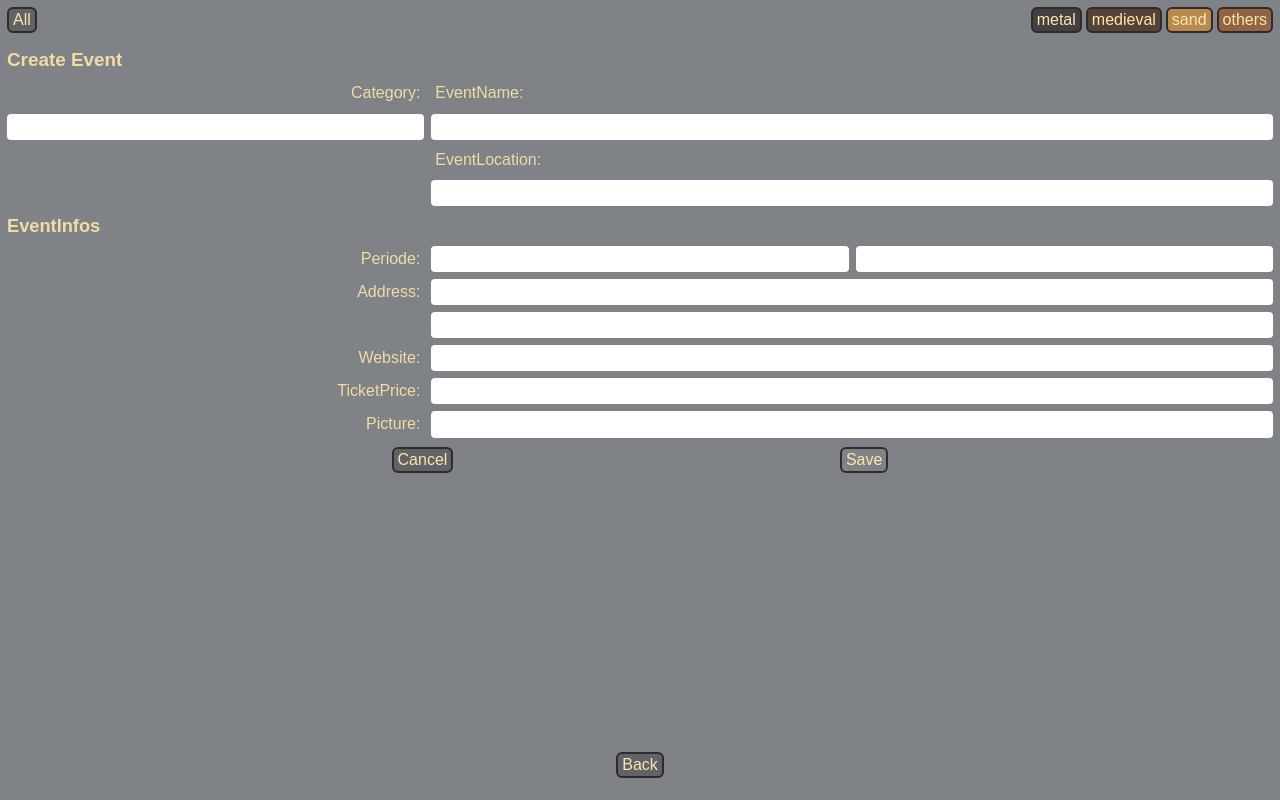
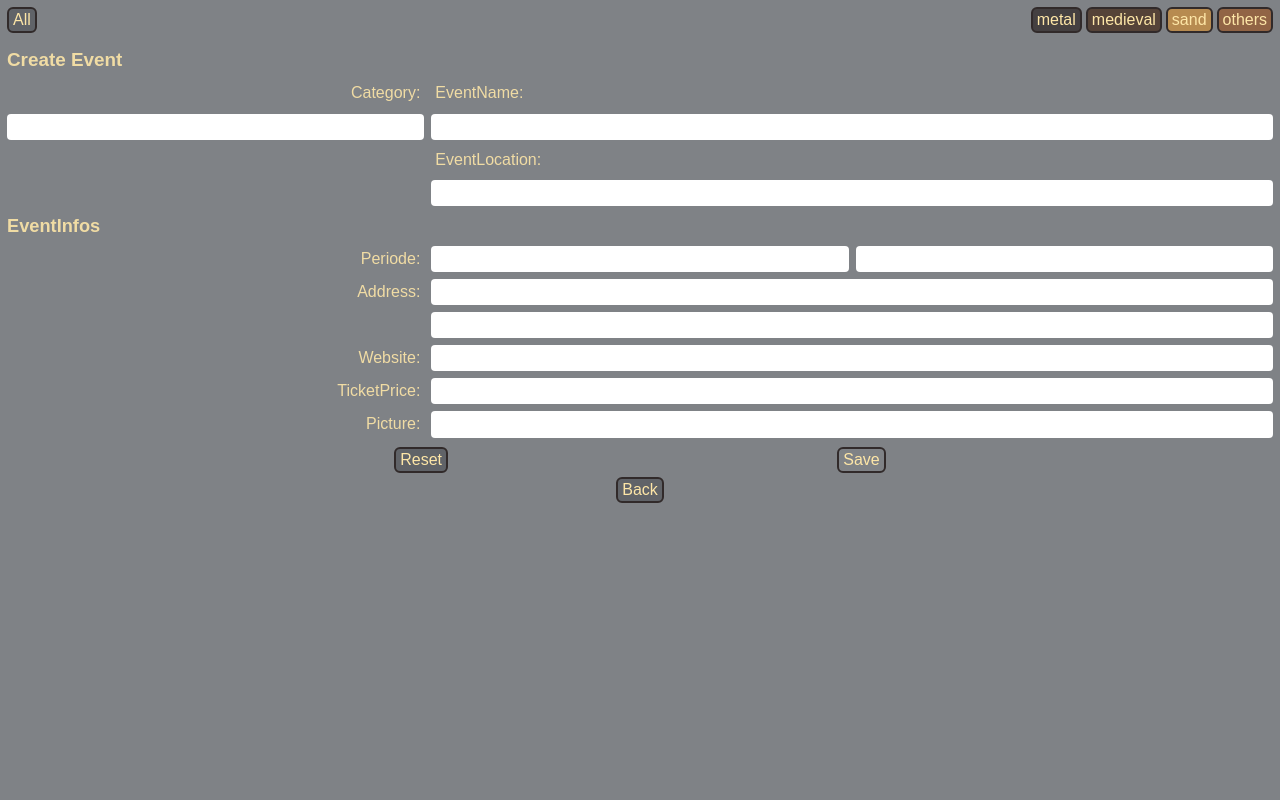
Before and after one commit to jennydely/EventView, a React (Create React App) app: page / in a window 1280 px wide. Both pictures are taken after a click on the button "Create Event". Built offline with nearby package versions, Linux system fonts and the light colour scheme.

Commit message:
Fix go back button

```diff
--- a/src/EventPage.js
+++ b/src/EventPage.js
@@ -8,20 +8,15 @@ import useEvents from './componentsEventPage/useEvents'
 export default function EventPage() {
     const [categoryFilter, setCategoryFilter] = useState('all')
     const { eventArray, addEvent } = useEvents()
-    const { formIsVisible, showForm, onSave, onCancel } = useEventForm(addEvent)
+    const { formIsVisible, showForm, onSave, goBack } = useEventForm(addEvent)
 
     return (
         <>
             <Header onSelectFilter={setCategoryFilter} />
 
             {formIsVisible ? (
-
-                <><main><EventForm onCancel={onCancel} onSave={onSave} />
+                <main><EventForm goBack={goBack} onSave={onSave} />
                 </main>
-                               <footer>
-                    <button onClick={() => !formIsVisible}>Back</button>
-                </footer>
-                </>
             ) : (
                     <>
                         <main><EventList eventArray={eventArray} categoryFilter={categoryFilter} />
@@ -31,7 +26,6 @@ export default function EventPage() {
                         </footer>
                     </>
                 )}
-
         </>
     )
 }
--- a/src/componentsEventPage/EventForm.js
+++ b/src/componentsEventPage/EventForm.js
@@ -10,7 +10,7 @@ EventForm.propTypes = {
     onCancel: PropTypes.func.isRequired,
 }
 
-export default function EventForm({ onCancel, onSave }) {
+export default function EventForm({ onSave, goBack }) {
     const { register, handleSubmit, errors } = useForm()
 
     const onSubmit = (eventEntry, event) => {
@@ -22,18 +22,20 @@ export default function EventForm({ onCancel, onSave }) {
         <>
             <Form onSubmit={handleSubmit(onSubmit)}>
                 <TitleText>Create Event</TitleText>
-                <CategoryInputLabel>
+                <CategoryInputLabel id="category">
                     Category:
                     </CategoryInputLabel>
                 <CategoryInput
                     name="category"
+                    htmlFor="category"
                     ref={register({ required: true })}
                 />
 
-                <NameInputLabel>
+                <NameInputLabel id="name">
                     EventName:
                     </NameInputLabel>
                 <NameInput
+                    htmlFor="name"
                     name="name"
                     ref={register({ required: true, minLength: 3 })}
                 />
@@ -47,10 +49,11 @@ export default function EventForm({ onCancel, onSave }) {
                         This field requires at least 3 characters!
                     </ErrorMessage>
                 )}
-                <LocationInputLabel>
+                <LocationInputLabel id="location">
                     EventLocation:
                     </LocationInputLabel>
                 <LocationInput
+                    htmlFor="location"
                     name="location"
                     ref={register({ required: true, minLength: 3 })}
                 />
@@ -66,14 +69,16 @@ export default function EventForm({ onCancel, onSave }) {
                 )}
 
                 <EventInfosText>EventInfos</EventInfosText>
-                <PeriodeInputLabel>
+                <PeriodeInputLabel id="EventStartDate">
                     Periode:</PeriodeInputLabel>
                 <EventStartDateInput
+                    htmlFor="EventStartDate"
                     name="eventStartDate"
                     ref={register({ required: true })}
                 />
 
                 <EventEndDateInput
+                    htmlFor="EventEndDate"
                     name="eventEndDate"
                     ref={register({ required: true })}
                 />
@@ -83,10 +88,11 @@ export default function EventForm({ onCancel, onSave }) {
                         <ErrorMessage>Date is required!</ErrorMessage>
                     )}
 
-                <AddressInputLabel >
+                <AddressInputLabel id="street">
                     Address:
                 </AddressInputLabel>
                    <StreetInput
+                    htmlFor="Street"
                     name="street"
                     ref={register({ required: true, minLength: 5 })}
                 />
@@ -102,6 +108,7 @@ export default function EventForm({ onCancel, onSave }) {
                 )}
 
                 <ZipInput
+                    htmlFor="zip"
                     name="zip"
                     ref={register({ required: true, minLength: 2 })}
                 />
@@ -115,9 +122,10 @@ export default function EventForm({ onCancel, onSave }) {
                     </ErrorMessage>
                 )}
 
-                <WebsiteInputLabel>
+                <WebsiteInputLabel id="website">
                     Website:</WebsiteInputLabel>
                 <WebsiteInput
+                    htmlFor="website"
                     name="website"
                     ref={register({ required: true, minLength: 8 })}
                 />
@@ -132,30 +140,37 @@ export default function EventForm({ onCancel, onSave }) {
                     </ErrorMessage>
                 )}
 
-                <PriceInputLabel>
+                <PriceInputLabel id="price">
                     TicketPrice:</PriceInputLabel>
                 <PriceInput
+                    htmlFor="price"
                     name="price"
                     ref={register({ required: false })}
                 />
 
 
-                <PictureInputLabel>
+                <PictureInputLabel id="poster">
                     Picture: </PictureInputLabel>
                 <PictureInput
+                    htmlFor="poster"
                     name="poster"
                     ref={register({ required: false })}
                 />
 
 
                 <ButtonGroup>
-                    <button onClick={onCancel} type="button">
-                        Cancel
+                    <button type="reset" >
+                        Reset
                     </button>
                     <SubmitButton type="submit">Save</SubmitButton>
                 </ButtonGroup>
             </Form>
-        </>
+            <>
+            <footer>
+            <button type="button" onClick={goBack}>Back</button>
+            </footer>
+            </>
+            </>
     )
 }
 
--- a/src/componentsEventPage/useEventForm.js
+++ b/src/componentsEventPage/useEventForm.js
@@ -10,7 +10,7 @@ export default function useEventForm(addEvent) {
     setFormIsVisible(false)
   }
 
-  const onCancel = () => setFormIsVisible(false)
+  const goBack = () => setFormIsVisible(false)
 
-  return { formIsVisible, showForm, onSave, onCancel }
+  return { formIsVisible, showForm, onSave, goBack }
 }
```
